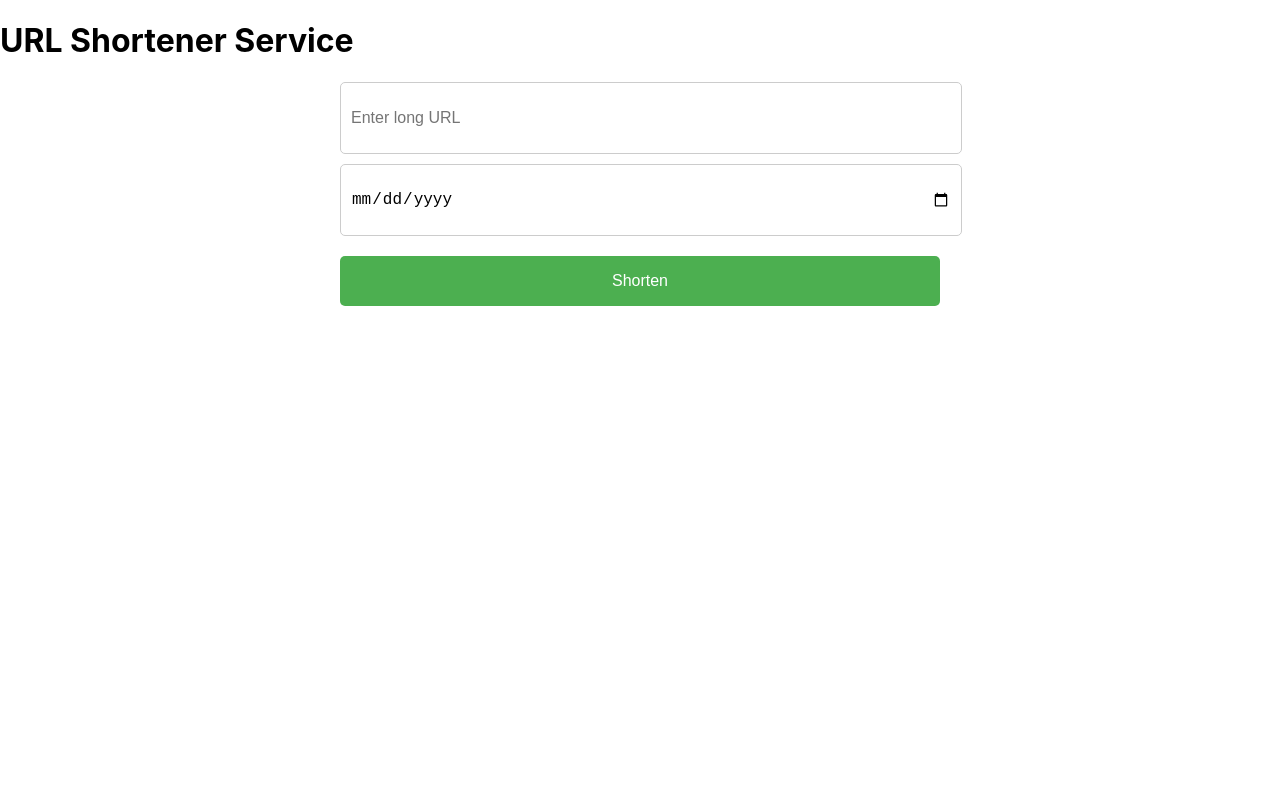
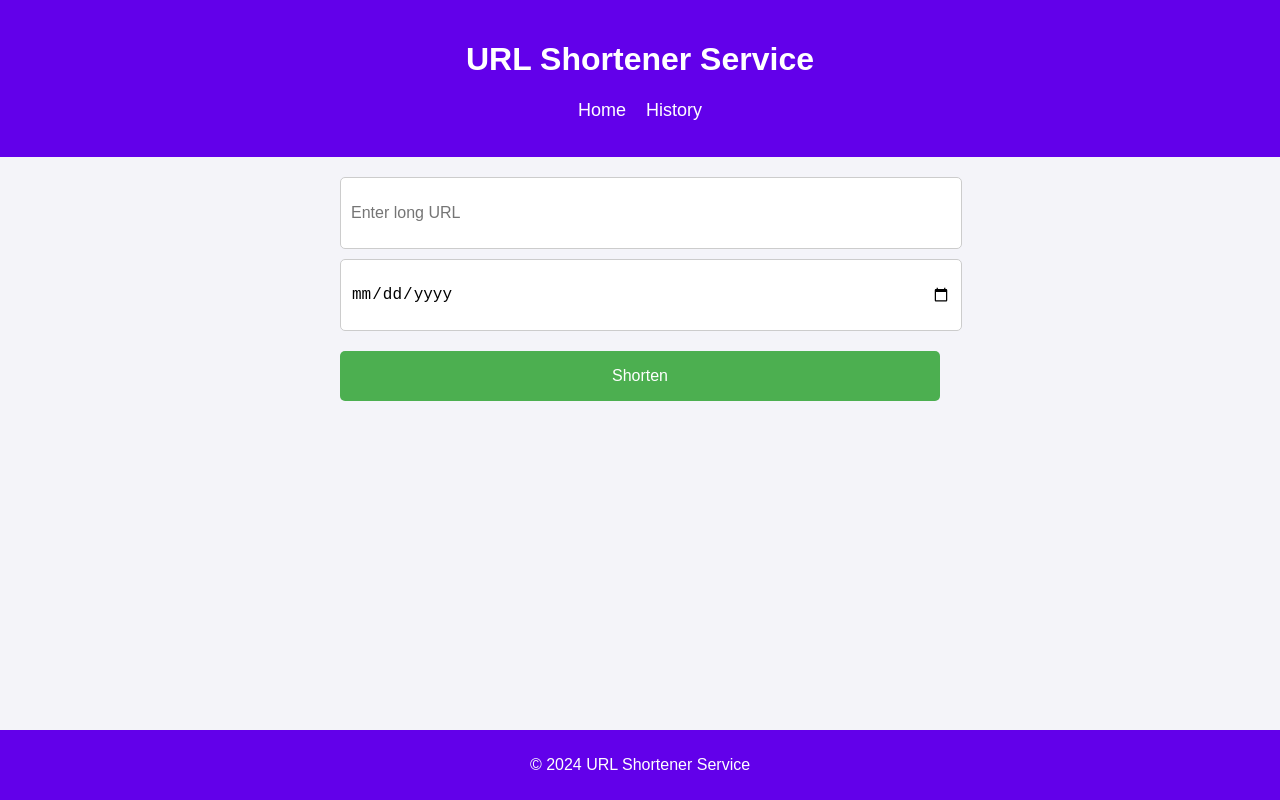
Before and after one commit to Hack-Mav/url-shortener-frontend, a React (Create React App) app: page / in a window 1280 px wide. Built offline with nearby package versions, Linux system fonts and the light colour scheme.

Commit message:
modified the App.js file

```diff
--- a/src/App.css
+++ b/src/App.css
@@ -36,3 +36,54 @@
     transform: rotate(360deg);
   }
 }
+
+
+body {
+  margin: 0;
+  font-family: Arial, sans-serif;
+  background-color: #f4f4f9;
+}
+
+.app {
+  display: flex;
+  flex-direction: column;
+  min-height: 100vh;
+}
+
+.header {
+  background-color: #6200ea;
+  color: white;
+  padding: 20px;
+  text-align: center;
+}
+
+.nav-links {
+  list-style: none;
+  padding: 0;
+  display: flex;
+  justify-content: center;
+  gap: 20px;
+}
+
+.nav-links li a {
+  color: white;
+  text-decoration: none;
+  font-size: 18px;
+}
+
+.nav-links li a:hover {
+  text-decoration: underline;
+}
+
+.main-content {
+  flex-grow: 1;
+  padding: 20px;
+  text-align: center;
+}
+
+.footer {
+  background-color: #6200ea;
+  color: white;
+  text-align: center;
+  padding: 10px;
+}
--- a/src/App.js
+++ b/src/App.js
@@ -1,16 +1,39 @@
 import React from "react";
 import Shortener from "./Components/Shortener";
 import History from "./Components/History";
-import { BrowserRouter as Router, Route, Routes } from "react-router-dom";
+import { BrowserRouter as Router, Route, Routes, Link } from "react-router-dom";
+import "./App.css"; // Add your custom styles here
 
 const App = () => (
   <Router>
     <div className="app">
-      <h1>URL Shortener Service</h1>
-      <Routes>
-        <Route path="/" element={<Shortener />} />
-        <Route path="/history" element={<History />} />
-      </Routes>
+      {/* Header */}
+      <header className="header">
+        <h1>URL Shortener Service</h1>
+        <nav>
+          <ul className="nav-links">
+            <li>
+              <Link to="/">Home</Link>
+            </li>
+            <li>
+              <Link to="/history">History</Link>
+            </li>
+          </ul>
+        </nav>
+      </header>
+
+      {/* Main Content */}
+      <main className="main-content">
+        <Routes>
+          <Route path="/" element={<Shortener />} />
+          <Route path="/history" element={<History />} />
+        </Routes>
+      </main>
+
+      {/* Footer */}
+      <footer className="footer">
+        <p>&copy; {new Date().getFullYear()} URL Shortener Service</p>
+      </footer>
     </div>
   </Router>
 );
```
